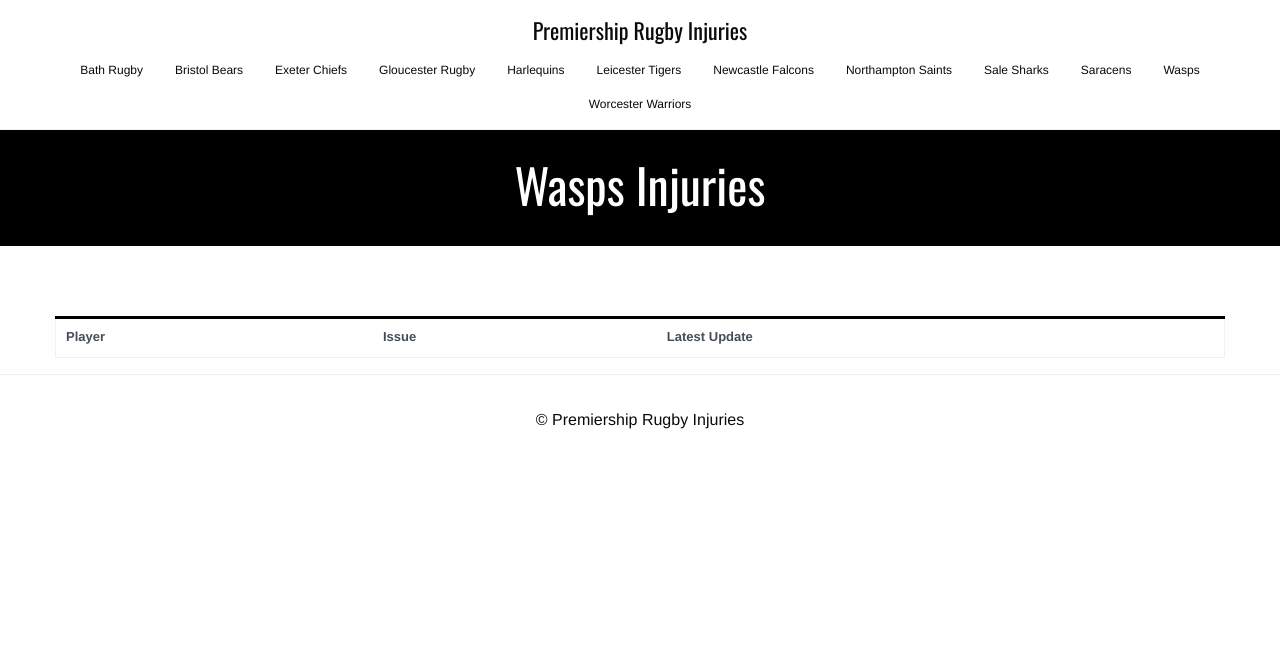
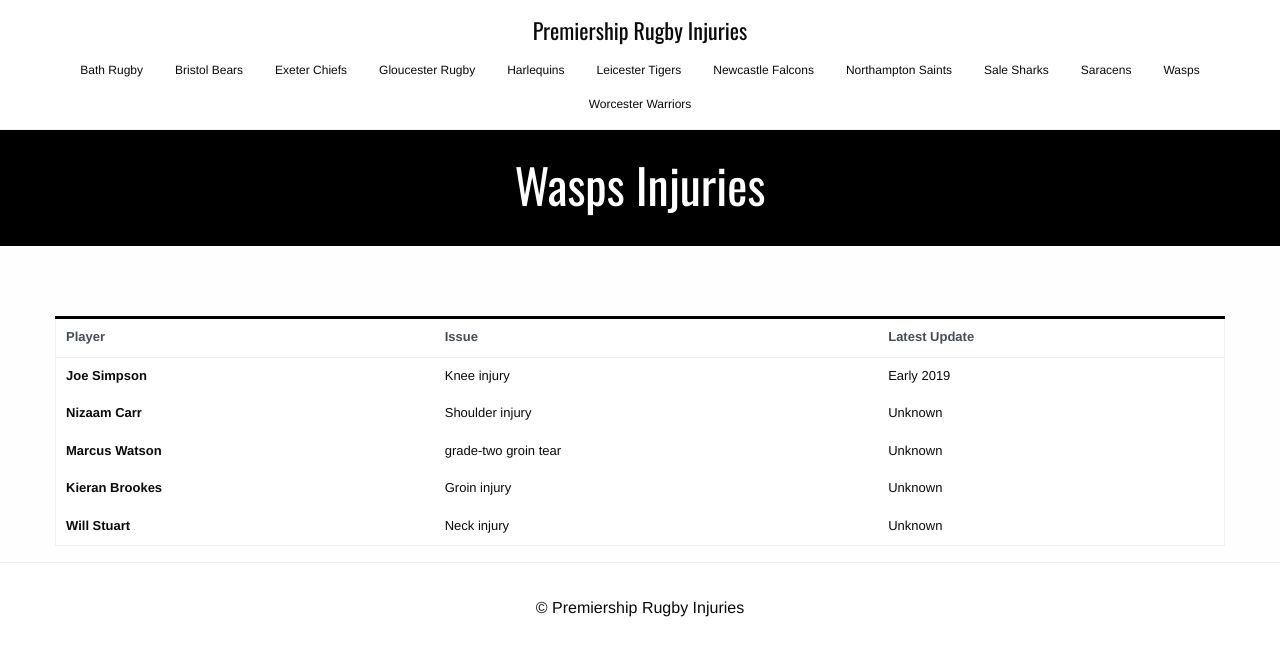
Before and after one commit to krussll/rugbyinjuries, a Jekyll site: the page built from teams/wasps.html, in a window 1280 px wide. Shown: the top 656 px of the page. Built offline with Jekyll 4.4.1, drawn with Linux system fonts in a browser that asks for light colours.

Commit message:
Update injuries.yml
Adding known wasps injuries

```diff
--- a/_data/injuries.yml
+++ b/_data/injuries.yml
@@ -57,7 +57,26 @@
   players: ""
 
 - name: "Wasps"
-  players: ""
-
+  players:
+    - name: "Joe Simpson"
+      injury: "Knee injury"
+      expectedreturn: "Early 2019"
+      source: "https://www.bristolpost.co.uk/sport/rugby/rugby-news/wasps-bristol-bears-preview-tv-2252341"
+    - name: "Nizaam Carr"
+      injury: "Shoulder injury"
+      expectedreturn: "Unknown"
+      source: "https://www.bristolpost.co.uk/sport/rugby/rugby-news/wasps-bristol-bears-preview-tv-2252341"
+    - name: "Marcus Watson"
+      injury: "grade-two groin tear"
+      expectedreturn: "Unknown"
+      source: "https://www.bristolpost.co.uk/sport/rugby/rugby-news/wasps-bristol-bears-preview-tv-2252341"
+    - name: "Kieran Brookes"
+      injury: "Groin injury"
+      expectedreturn: "Unknown"
+      source: "https://www.bristolpost.co.uk/sport/rugby/rugby-news/wasps-bristol-bears-preview-tv-2252341"
+    - name: "Will Stuart"
+      injury: "Neck injury"
+      expectedreturn: "Unknown"
+      source: "https://www.bristolpost.co.uk/sport/rugby/rugby-news/wasps-bristol-bears-preview-tv-2252341"
 - name: "Worcester Warriors"
   players: ""
```
